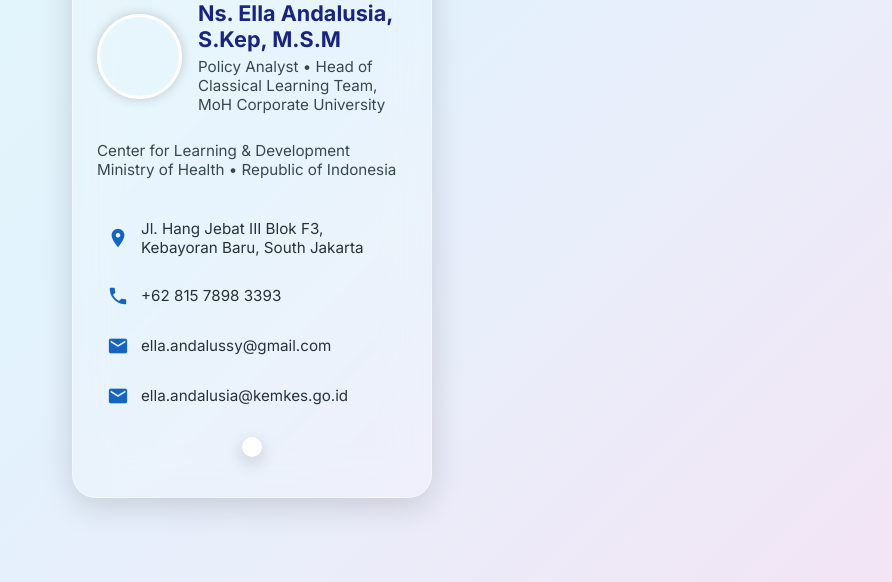
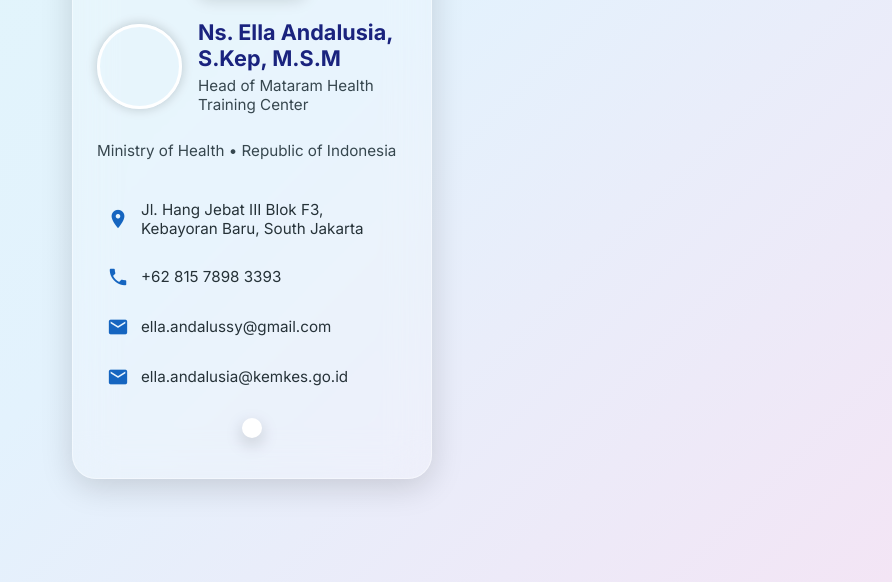
Before and after one commit to bapelkesmataram/ella.github.io, a plain HTML site: page index.html in a window 1280 px wide. Shown: the part 218-800 px from the top of the page, without its empty margins (388-1280 px from the left). Drawn offline with Linux system fonts and the light colour scheme; a script that the page names is missing.

Commit message:
Update index.html

```diff
--- a/index.html
+++ b/index.html
@@ -143,12 +143,11 @@
       <div class="avatar" role="img" aria-label="Profile photo"></div>
       <div class="name-title">
         <h1 class="name">Ns. Ella Andalusia, S.Kep, M.S.M</h1>
-        <p class="title">Policy Analyst • Head of Classical Learning Team, MoH Corporate University</p>
+        <p class="title">Head of Mataram Health Training Center</p>
       </div>
     </section>
 
     <p class="title">
-      Center for Learning & Development<br>
       Ministry of Health • Republic of Indonesia
     </p>
 
```
